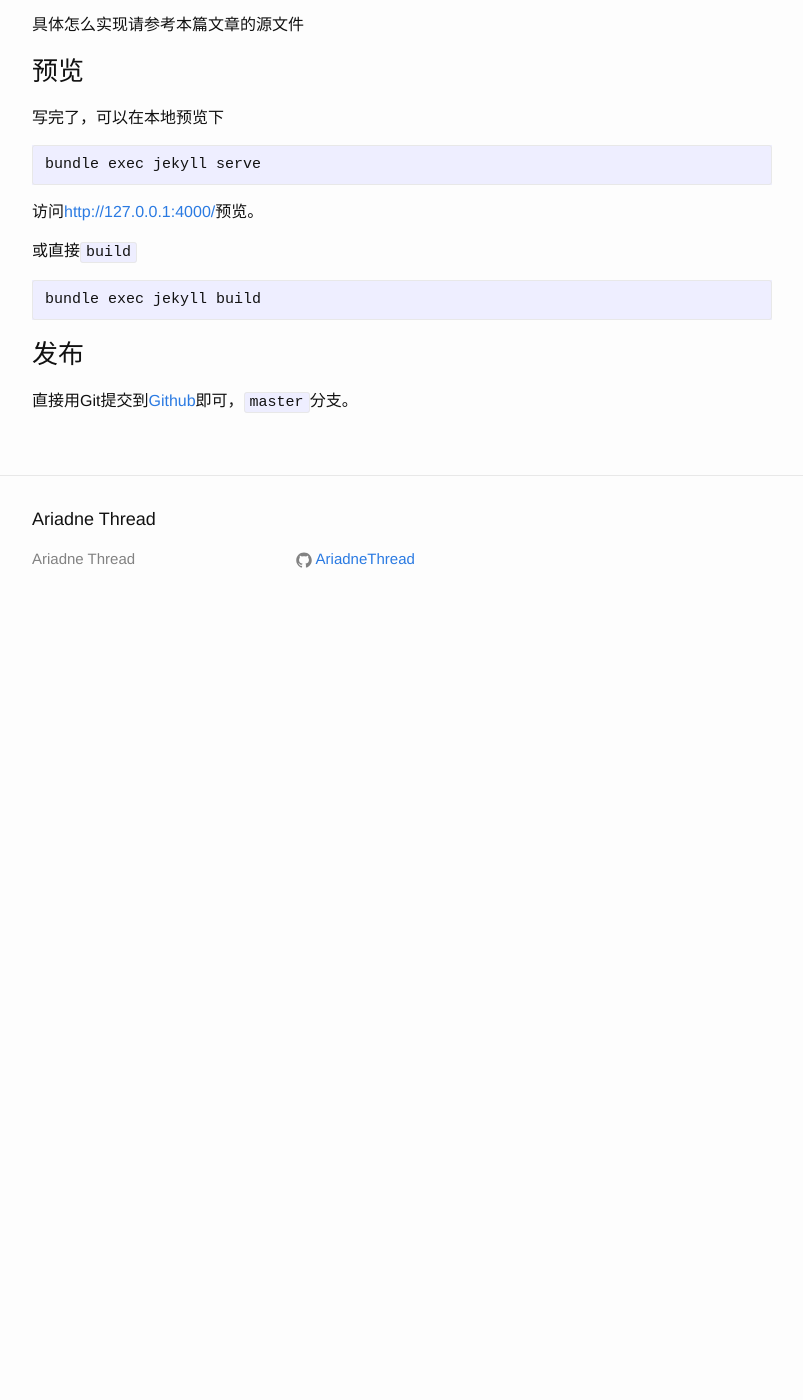
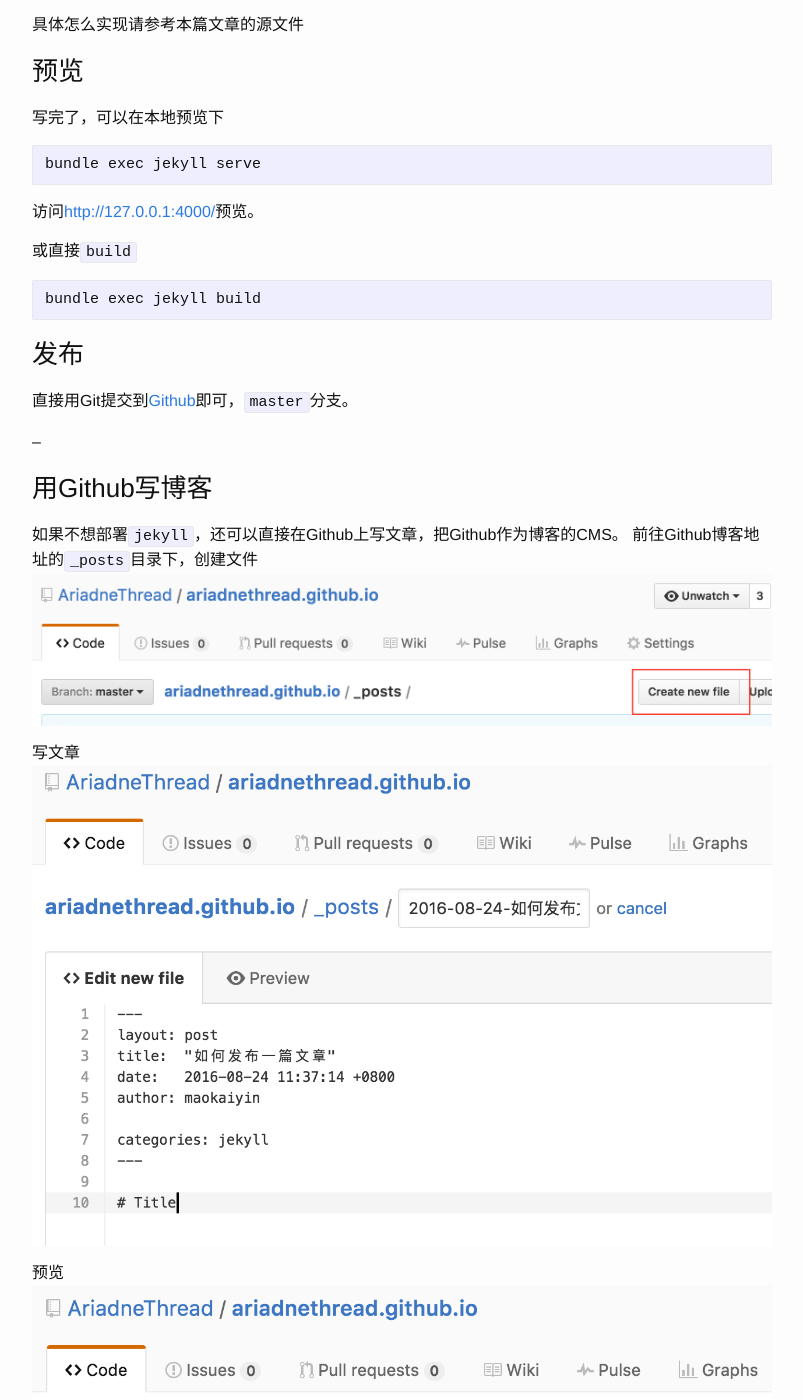
Before and after one commit to AriadneThread/ariadnesthread.github.io, a Jekyll site: the page built from _posts/2016-08-24-如何发布文章.md, in a window 1280 px wide and 1400 px high, scrolled down 1899 px. Shown: the whole window, without its empty margins (238-1041 px from the left). Built offline with Jekyll 4.4.1, drawn with Linux system fonts in a browser that asks for light colours; before the commit the page ends 2529 px from its top, so only the background shows below that.

Commit message:
Github CMS

```diff
--- a/_posts/2016-08-24-如何发布文章.md
+++ b/_posts/2016-08-24-如何发布文章.md
@@ -101,3 +101,21 @@
 
 ### 发布
 直接用Git提交到[Github](https://github.com/AriadneThread/ariadnethread.github.io)即可，`master`分支。
+
+--
+### 用Github写博客
+如果不想部署`jekyll`，还可以直接在Github上写文章，把Github作为博客的CMS。
+前往Github博客地址的`_posts`目录下，创建文件
+![创建文件]({{ site.baseurl }}/asstets/Screen Shot 2016-08-25 at 6.22.58 PM.png)
+
+写文章
+![]({{ site.baseurl }}/asstets/Screen Shot 2016-08-25 at 6.26.19 PM.png)
+
+预览
+![]({{ site.baseurl }}/asstets/Screen Shot 2016-08-25 at 6.26.26 PM.png)
+
+发布
+![]({{ site.baseurl }}/asstets/Screen Shot 2016-08-25 at 6.27.14 PM.png)
+
+修改或删除
+![]({{ site.baseurl }}/asstets/Screen Shot 2016-08-25 at 6.27.42 PM.png)
```
Also changed, not shown: asstets/Screen Shot 2016-08-25 at 6.22.58 PM.png (added), asstets/Screen Shot 2016-08-25 at 6.26.19 PM.png (added), asstets/Screen Shot 2016-08-25 at 6.26.26 PM.png (added), asstets/Screen Shot 2016-08-25 at 6.27.14 PM.png (added), asstets/Screen Shot 2016-08-25 at 6.27.42 PM.png (added).
